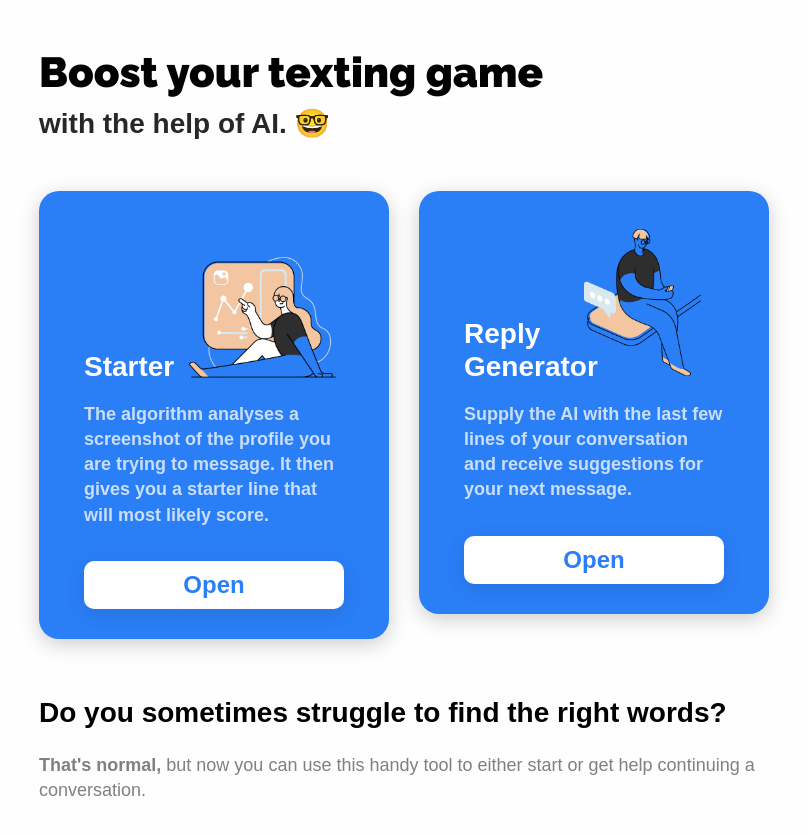
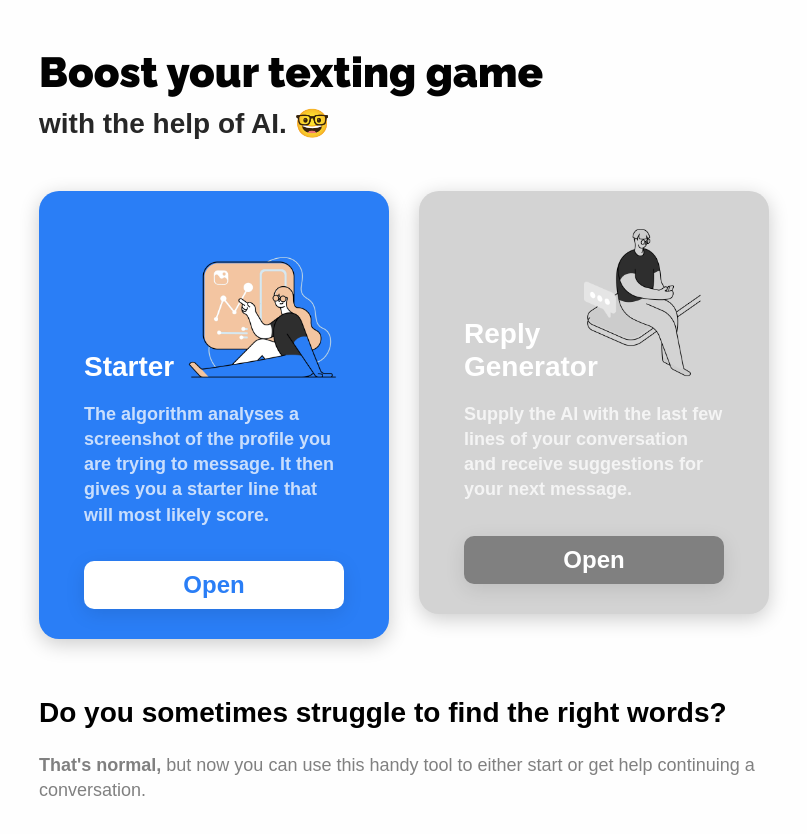
Before and after one commit to Schlomoh/flingy, a React (Create React App) app: page / in a window 1280 px wide. Shown: the top 834 px of the page, without its empty margins (236-1043 px from the left). Built offline with nearby package versions, Linux system fonts and the light colour scheme; a web font is replaced by a local one.

Commit message:
updated lines and disabled reply page

```diff
--- a/src/App.tsx
+++ b/src/App.tsx
@@ -19,9 +19,9 @@ function App() {
               el={<Starter nsfw={{ get: nsfw, set: setNsfw }} />}
             />
           </Route>
-          <Route path="/reply">
+          {/* <Route path="/reply">
             <OL el={<Reply />} />
-          </Route>
+          </Route> */}
           <Route path="/" exact>
             <Home />
           </Route>
--- a/src/components/styledComps.tsx
+++ b/src/components/styledComps.tsx
@@ -41,8 +41,8 @@ export const StBaseStruct: any = styled.div`
   height: 100vh;
 `;
 
-export const StCard = styled.div`
-  background-color: ${stdBlue};
+export const StCard: any = styled.div`
+  background-color: ${(props: any) => (props.disabled ? "lightgrey" : stdBlue)};
   border-radius: 20px;
   padding: 30px;
   margin-top: 50px;
@@ -50,7 +50,7 @@ export const StCard = styled.div`
   box-shadow: 0 5px 20px rgba(0, 0, 0, 0.2);
 `;
 
-export const StImage = styled.div`
+export const StImage: any = styled.div`
   display: flex;
   flex-direction: row;
   justify-content: center;
@@ -59,6 +59,7 @@ export const StImage = styled.div`
     width: 100%;
     height: auto;
     border-radius: 20px;
+    filter: ${(props: any) => (props.disabled ? "saturate(0%)" : "unset")};
   }
 `;
 
@@ -127,6 +128,11 @@ export const StButton: any = styled.button`
   :active,
   :hover {
     background-color: grey;
+  }
+  :disabled {
+    background-color: gray;
+    cursor: not-allowed;
+    color: white;
   }
 `;
 
--- a/src/components/tools/patterns.js
+++ b/src/components/tools/patterns.js
@@ -15,6 +15,7 @@ export const xcluders = [
   "bang",
   "sexual",
   "hot",
+  'strip',
   "hotter",
   "sexy",
   "milk",
--- a/src/pages/Home.tsx
+++ b/src/pages/Home.tsx
@@ -22,6 +22,7 @@ interface SelBoxProps {
   content: String;
   imgEl: any;
   version: string;
+  disable?: boolean;
 }
 
 // Home component and other smaller functional components
@@ -30,7 +31,7 @@ export function Home() {
   // category box card
   const SelectorBox: React.FC<SelBoxProps> = (props) => {
     return (
-      <StCard>
+      <StCard disabled={props.disable}>
         <StTextWrapper fat color="light">
           <Container>
             <Row>
@@ -45,7 +46,7 @@ export function Home() {
                 <h2>{props.title}</h2>
               </Col>
               <Col xs={8}>
-                <StImage>
+                <StImage disabled={props.disable}>
                   <img src={props.imgEl} alt="" />
                 </StImage>
               </Col>
@@ -57,8 +58,10 @@ export function Home() {
             </Row>
             <Row>
               <Col>
-                <Link to={props.version}>
-                  <StButton color="light">Open</StButton>
+                <Link to={props.disable ? "" : props.version}>
+                  <StButton color="light" disabled={props.disable}>
+                    Open
+                  </StButton>
                 </Link>
               </Col>
             </Row>
@@ -100,6 +103,7 @@ export function Home() {
                 </Col>
                 <Col md={6}>
                   <SelectorBox
+                    disable
                     title="Reply Generator"
                     version="reply"
                     imgEl={reply}
--- a/src/pages/Starter.tsx
+++ b/src/pages/Starter.tsx
@@ -46,7 +46,7 @@ export const Starter = (props: any) => {
 
   // info message
   let info = !img
-    ? "Upload an image to start " + emoji(0x1f4f7)
+    ? "Upload a picture of someone to start " + emoji(0x1f4f7)
     : !aiResult
     ? "Analysing image... " + emoji(0x1f52c)
     : select === undefined
```
Also changed, not shown: src/components/tools/get_starter.tsx (+15 -1 lines), src/assets/all_lines.json.
